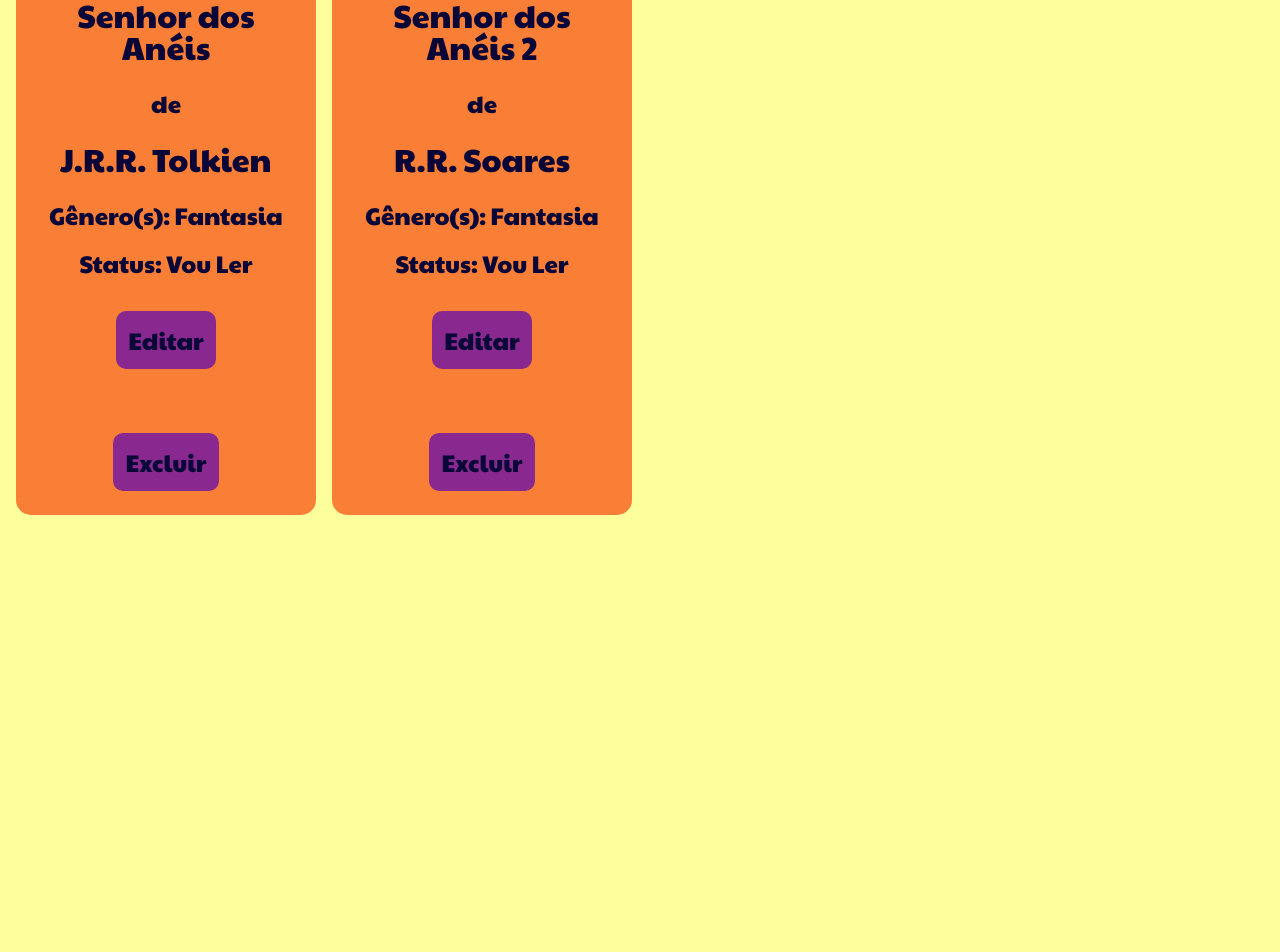
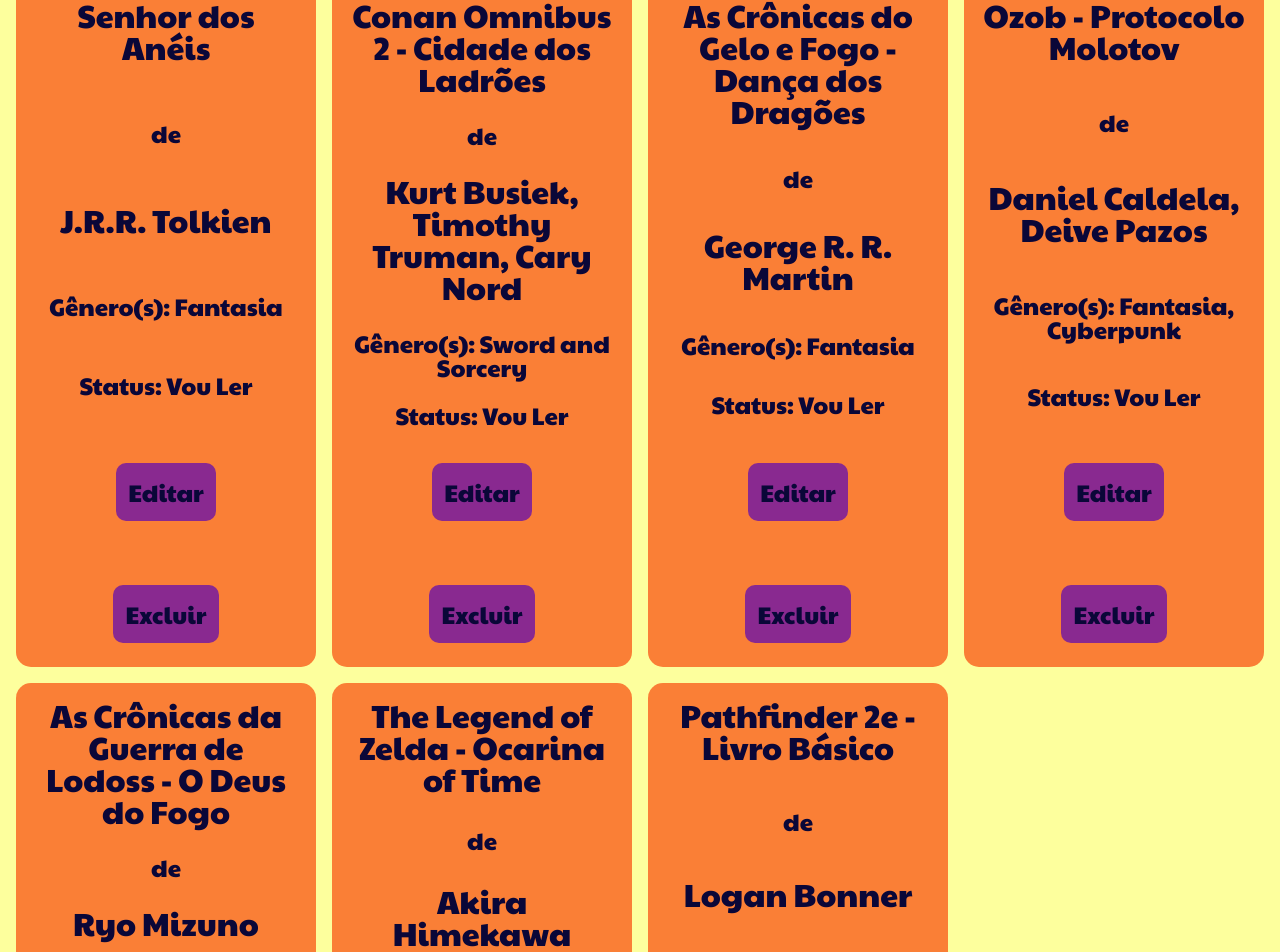
Before and after one commit to Pololokka/estante-de-livros, a React (Vite) app: page / in a window 1280 px wide. Shown: the part 834-1786 px from the top of the page. Before the commit the page ends 1373 px from the top, so only its background shows below. Built offline with nearby package versions, Linux system fonts and the light colour scheme.

Commit message:
:sparkles: feat: feita deleção de itens

```diff
--- a/src/App.jsx
+++ b/src/App.jsx
@@ -53,13 +53,30 @@
     const filterArray = event.target.name;
     filterInfo(filterArray);
 
-    console.log(edit);
+    const result = books.filter((book) => book.id == filterArray);
+    const resultConverted = {
+      id: result[0].id,
+      title: result[0].title,
+      author: result[0].author,
+      genre: result[0].genre,
+      status: result[0].status,
+    };
+
     const index = books.findIndex((object) => {
-      return object.id == edit.id;
+      return object.id == resultConverted.id;
     });
-    console.log(index);
-    console.log("teria apagado o ");
-    console.log(books[index]);
+
+    if (index > -1) {
+      books.splice(index, 1);
+    }
+
+    // const index = books.findIndex((object) => {
+    //   return object.id == edit.id;
+    // });
+
+    // console.log(edit.id);
+    // console.log("teria apagado o ");
+    // console.log(books[index]);
 
     // if (index > -1) {
     //   books.splice(index, 1);
--- a/src/Data/books.js
+++ b/src/Data/books.js
@@ -8,9 +8,44 @@
   },
   {
     id: 1,
-    title: "Senhor dos Anéis 2",
-    author: "R.R. Soares",
+    title: "Conan Omnibus 2 - Cidade dos Ladrões",
+    author: "Kurt Busiek, Timothy Truman, Cary Nord",
+    genre: "Sword and Sorcery",
+    status: "Vou Ler",
+  },
+  {
+    id: 2,
+    title: "As Crônicas do Gelo e Fogo - Dança dos Dragões",
+    author: "George R. R. Martin",
     genre: "Fantasia",
     status: "Vou Ler",
   },
+  {
+    id: 3,
+    title: "Ozob - Protocolo Molotov",
+    author: "Daniel Caldela, Deive Pazos",
+    genre: "Fantasia, Cyberpunk",
+    status: "Vou Ler",
+  },
+  {
+    id: 4,
+    title: "As Crônicas da Guerra de Lodoss - O Deus do Fogo",
+    author: "Ryo Mizuno",
+    genre: "Fantasia, RPG",
+    status: "Vou Ler",
+  },
+  {
+    id: 5,
+    title: "The Legend of Zelda - Ocarina of Time",
+    author: "Akira Himekawa",
+    genre: "Fantasia",
+    status: "Vou Ler",
+  },
+  {
+    id: 6,
+    title: "Pathfinder 2e - Livro Básico",
+    author: "Logan Bonner",
+    genre: "RPG",
+    status: "Vou Ler",
+  },
 ];
```
Also changed, not shown: 1 other file (tests, documents, lock files or other folders).
